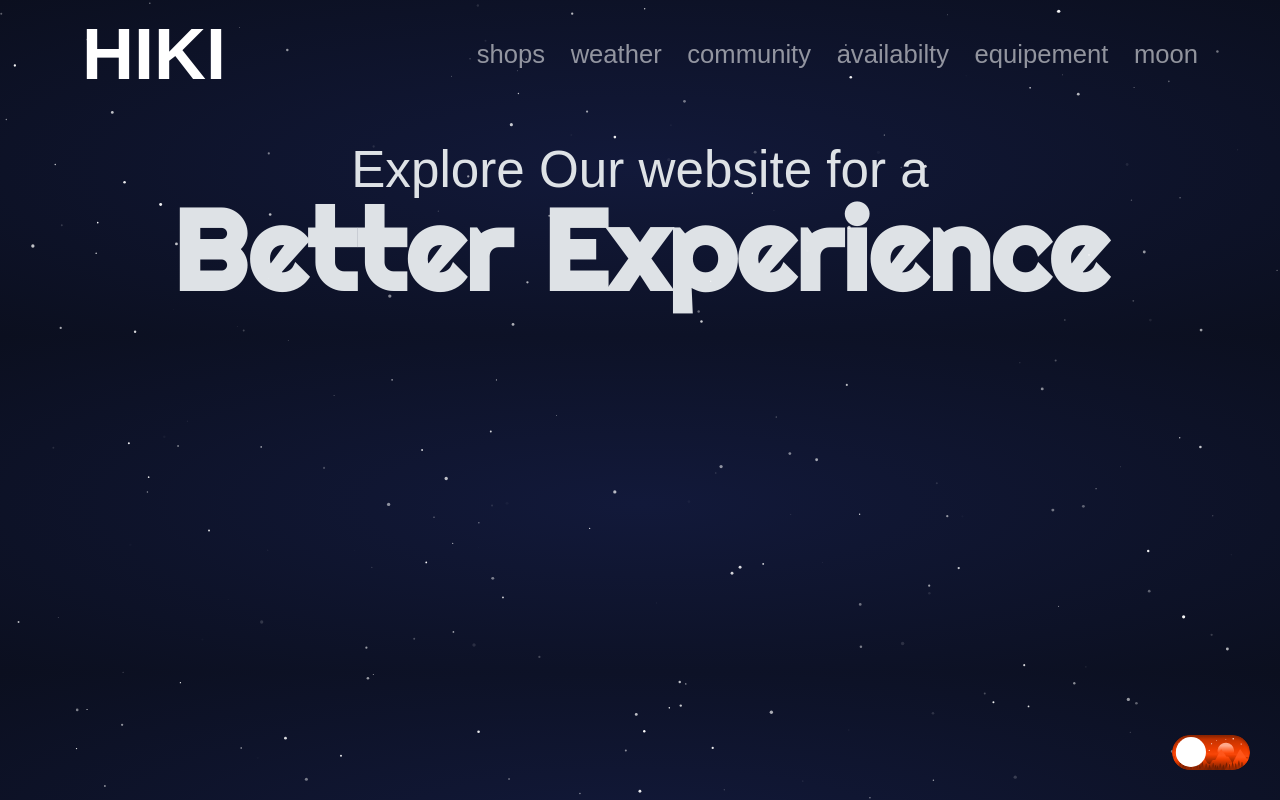
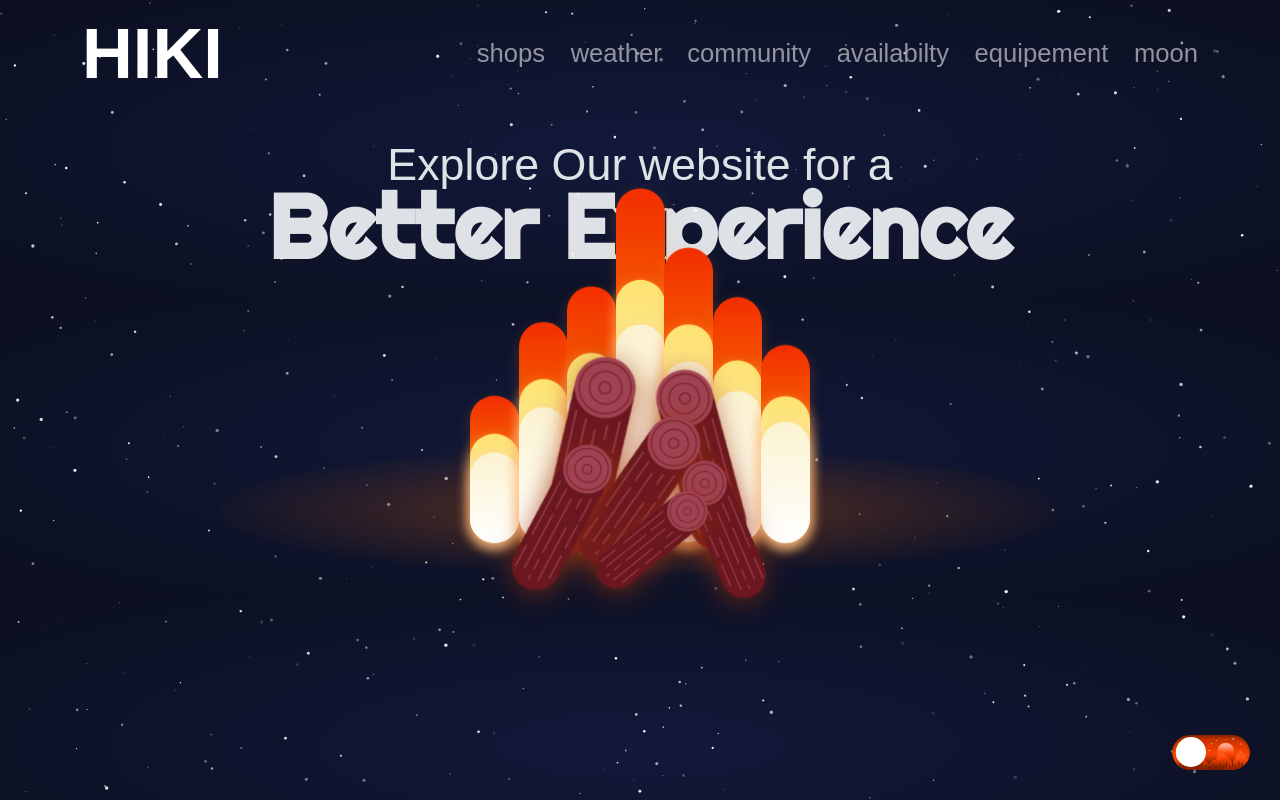
Before and after one commit to Adam-BH/projet-web-gl21-chabiba, a PHP site: page / in a window 1280 px wide. Run offline with PHP 8.4, Linux system fonts and the light colour scheme; some libraries are stand-ins or nearby versions.

Commit message:
feat: add static campfire animation

```diff
--- a/css/style.css
+++ b/css/style.css
@@ -22,7 +22,7 @@ nav {
 }
 .navbar-brand{
     flex-shrink: 0;
-    font:bold clamp(30px,7.5vw,72px) "Rethink Sans",sans-serif;
+    font:bold clamp(30px,5.5vw,72px) "Rethink Sans",sans-serif;
 }
 @media (max-width: 768px) {
   .nav-links {
@@ -31,14 +31,14 @@ nav {
   }
 }
 .hero-sub{
-    font:clamp(20px,4vw,80px) "Rethink Sans",sans-serif;
+    font:clamp(20px,3.5vw,60px) "Rethink Sans",sans-serif;
 }
 @font-face {
     font-family: 'Righteous';
     src: url('../assets/Fonts/Righteous-Regular.ttf') format('truetype');
 }
 .hero-title{
-    font:bolder clamp(42px,8.8vw,176px) 'Righteous',sans-serif;
+    font:bolder clamp(60px,7vw,150px) 'Righteous',sans-serif;
     margin-top: clamp(-51.75px,-2.7vw,-20px);
 }
 .toggle-track {
@@ -75,3 +75,135 @@ nav {
     right: 30px;
     z-index: 100;
 }
+    .campfire {
+      position: absolute;
+      width: 420px;
+      height: 53vh;
+      display: flex;
+      align-items: center;
+      justify-content: center;
+    padding: 80px 50%;
+    }
+
+    /* ── GROUND GLOW ── */
+    .ground-glow {
+      position: absolute;
+      left: 50%;
+      transform: translateX(-50%);
+      width: clamp(336px,75vw,840px);
+      height: 30%;
+      background: radial-gradient(ellipse, rgba(180, 80, 10, 0.5) 0%, transparent 75%);
+      border-radius: 50%;
+      animation: glow-pulse 2s ease-in-out infinite alternate;
+    }
+    @keyframes glow-pulse {
+      from { opacity: 0.7; }
+      to   { opacity: 1; }
+    }
+
+    /* ── PILLARS CONTAINER ── */
+    .pillars {
+      position: absolute;
+      bottom: 180px;
+      left: 50%;
+      transform: translateX(-50%);
+      width: 336px;
+      height: 336px;
+      display: flex;
+      align-items: flex-end;
+      justify-content: center;
+      gap: 0px;
+      font-size: 0;
+    }
+
+    .pillar {
+      position: relative;
+      flex-shrink: 0;
+      animation: pillar-flicker var(--dur, 2s) var(--delay, 0s) ease-in-out infinite alternate;
+      transform-origin: bottom center;
+    }
+
+    .section {
+      position: absolute;
+      bottom: 0;
+      left: 0;
+      width: 100%;
+    }
+
+    .section.top {
+      height: 61.5%;
+      z-index: 4;
+      border-radius: 100px 100px 100px 100px;
+      background: linear-gradient(to top, #ffffff, #fbf3d1);
+      box-shadow: 0 4px 14px rgba(255, 200, 150, 0.8);
+    }
+
+    .section.mid1 {
+      height: 74.1%;
+      z-index: 3;
+      border-radius: 100px 100px 100px 100px;
+      background: linear-gradient(to top, #fbf3d1, #fee372);
+      box-shadow: 0 4px 14px rgba(255, 180, 100, 0.6);
+    }
+
+    .section.mid2 {
+      height: 71.6%;
+      z-index: 2;
+      border-radius: 100px 100px 100px 100px;
+      background: linear-gradient(to top, #fee372, #fdac1e);
+         box-shadow: 0 4px 14px rgba(255, 160, 80, 0.4);
+    }
+
+    .section.bottom {
+      height: 100%;
+      z-index: 1;
+      border-radius: 100px 100px 100px 100px;
+      background: linear-gradient(to top, #f3af00, #f32e00);
+        box-shadow: 0 4px 14px rgba(255, 140, 60, 0.2);
+    }
+
+    @keyframes pillar-flicker {
+      0%   { transform: scaleY(1);    }
+      50%  { transform: scaleY(1.04); }
+      100% { transform: scaleY(0.97); }
+    }
+
+.p1 {
+  width: 48.564px;
+  height: 18.84vh;
+  --dur: 2.1s;
+  --delay: 0.1s;
+}    .p2 { width: 48.564px; height: 26.52vh; --dur: 1.8s; --delay: 0.4s; }
+    .p3 { width: 48.564px; height: 32.64vh; --dur: 2.3s; --delay: 0.0s; }
+.p4 {
+  width: 48.564px;
+  height: 45.6vh;
+  --dur: 2.0s;
+  --delay: 0.5s;
+}
+    .p5 { width: 48.564px; height: 37.92vh; --dur: 2.0s; --delay: 0.5s; }
+    .p6 { width: 48.564px; height: 30vh; --dur: 1.9s; --delay: 0.3s; }
+    .p7 { width: 48.564px; height:24.24vh; --dur: 2.2s; --delay: 0.7s; }
+
+    /* ── LOGS ── */
+    .logs {
+      position: absolute;
+      bottom: -60px;
+      left: 50%;
+      transform: translateX(-50%);
+      width: 320px;
+      height: 120px;
+    }
+
+    .log {
+      position: absolute;
+      object-fit: contain;
+      filter: drop-shadow(0 4px 14px rgba(160, 50, 10, 0.6));
+    }
+
+    .log-1 { width: 180px; bottom: 55px; left: 20px;  transform: rotate(-30deg); z-index: 2; }
+    .log-2 { width: 168px; bottom: 55px; right: 15px;  transform: rotate(28deg) scaleX(-1); z-index: 2; }
+    .log-3 { width: 156px; bottom: 30px; left: 50%;    transform: translateX(-50%) rotate(-8deg); z-index: 3; }
+    .log-4 { width: 144px; bottom: 10px; left: 10px;   transform: rotate(-15deg); z-index: 4; }
+    .log-5 { width: 132px; bottom: 5px;  right: 10px;  transform: rotate(20deg) scaleX(-1); z-index: 4; }
+    .log-6 { width: 120px; bottom: 0px;  left: 50%;    transform: translateX(-40%) rotate(8deg); z-index: 5; }
--- a/index.html
+++ b/index.html
@@ -34,21 +34,85 @@
             </ul>
         </div>
     </nav>
-    <section class="text-center pt-3 mt-3">
+    <section class="text-center pt-3 mt-3 style="position:relative;z-index:0;">
         <p class="hero-sub">Explore Our website for a</p>
         <p class="hero-title">Better Experience</p>
     </section>
-    <script src="js/main.js"></script>
-
-<!-- hear is the fire and the button-->
-
-    <footer>
+    <div class="campfire">
+        <div class="ground-glow"></div>
+    <div class="pillars">
+      <div class="pillar p9">
+        <div class="section bottom"></div>
+        <div class="section mid2"></div>
+        <div class="section mid1"></div>
+        <div class="section top"></div>
+    </div>
+      <div class="pillar p8">
+        <div class="section bottom"></div>
+        <div class="section mid2"></div>
+        <div class="section mid1"></div>
+        <div class="section top"></div>
+      </div>
+      <div class="pillar p1">
+        <div class="section bottom"></div>
+        <div class="section mid2"></div>
+        <div class="section mid1"></div>
+        <div class="section top"></div>
+    </div>
+    <div class="pillar p2">
+        <div class="section bottom"></div>
+        <div class="section mid2"></div>
+        <div class="section mid1"></div>
+        <div class="section top"></div>
+      </div>
+      <div class="pillar p3">
+        <div class="section bottom"></div>
+        <div class="section mid2"></div>
+        <div class="section mid1"></div>
+        <div class="section top"></div>
+      </div>
+      <div class="pillar p4">
+        <div class="section bottom"></div>
+        <div class="section mid2"></div>
+        <div class="section mid1"></div>
+        <div class="section top"></div>
+    </div>
+      <div class="pillar p5">
+        <div class="section bottom"></div>
+        <div class="section mid2"></div>
+        <div class="section mid1"></div>
+        <div class="section top"></div>
+    </div>
+    <div class="pillar p6">
+        <div class="section bottom"></div>
+        <div class="section mid2"></div>
+        <div class="section mid1"></div>
+        <div class="section top"></div>
+    </div>
+      <div class="pillar p7">
+        <div class="section bottom"></div>
+        <div class="section mid2"></div>
+        <div class="section mid1"></div>
+        <div class="section top"></div>
+      </div>
+        <div class="logs">
+      <img class="log log-1" src="assets/Images/piecesOfWood.png" alt="log"/>
+      <img class="log log-2" src="assets/Images/piecesOfWood.png" alt="log"/>
+      <img class="log log-3" src="assets/Images/piecesOfWood.png" alt="log"/>
+      <img class="log log-4" src="assets/Images/piecesOfWood.png" alt="log"/>
+      <img class="log log-5" src="assets/Images/piecesOfWood.png" alt="log"/>
+      <img class="log log-6" src="assets/Images/piecesOfWood.png" alt="log"/>
+    </div>
+    </div>
+  </div>
+   <footer>
         <div class="theme-toggle">
-        <input type="checkbox" id="toggle" hidden>
-        <label for="toggle" class="toggle-track">
-            <div class="toggle-thumb"></div>
-        </label>
+            <input type="checkbox" id="toggle" hidden>
+            <label for="toggle" class="toggle-track">
+                <div class="toggle-thumb"></div>
+            </label>
         </div>
     </footer>
+    <script src="js/main.js"></script>
 </body>
 </html>
--- a/js/main.js
+++ b/js/main.js
@@ -6,7 +6,7 @@ function resize() {
     canvas.height = window.innerHeight;
 }
 
-function initStars(n = 220) {
+function initStars(n = 500) {
     stars = Array.from({ length: n }, () => ({
       x: Math.random() * canvas.width,
       y: Math.random() * canvas.height,
```
Also changed, not shown: assets/Images/piecesOfWood.png (added).
